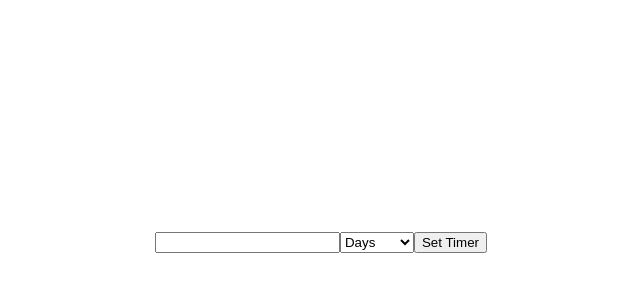
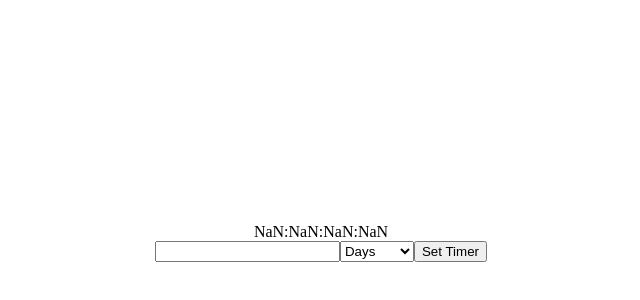
Before and after one commit to moboluwade/counter-app, a React (Create React App) app: page / in a window 1280 px wide. Shown: the part 166-466 px from the top of the page, without its empty margins (327-967 px from the left). Built offline with nearby package versions, Linux system fonts and the light colour scheme.

Commit message:
add show

```diff
--- a/src/App.js
+++ b/src/App.js
@@ -11,7 +11,8 @@ const App= ()=>{
   return (
         <div className="app">
           <ShowTimer
-            timer={timerInput}
+            // timer={timerInput}
+            timer={10}
             timerFormat={timerFormatInput}/>
 
           <SetTimer
--- a/src/Component/SetTimer.jsx
+++ b/src/Component/SetTimer.jsx
@@ -23,8 +23,9 @@ function SetTimer({setTimerFormatInput, setTimerInput}){
             <select onChange={(e)=>{setTimerFormat(e.target.value)}}
                 name="time-format"
                 id="time-format"
+                defaultValue='days'
                 value={timerFormat}>
-                <option value="days" selected>Days</option>
+                <option value="days">Days</option>
                 <option value="hours">Hours</option>
                 <option value="minutes">Minutes</option>
                 <option value="seconds">Seconds</option>
--- a/src/Component/ShowTimer.jsx
+++ b/src/Component/ShowTimer.jsx
@@ -1,25 +1,58 @@
-import React from "react";
+import { useState } from "react";
 import { useEffect } from "react";
 
-const ShowTimer= ()=>{
+const ShowTimer= ({timer, timerFormat})=>{
+    const [remainingDays, setRemainingDays] = useState('00')
+    const [remainingHours, setRemainingHours] = useState('00')
+    const [remainingMinutes, setRemainingMinutes] = useState('00')
+    const [remainingSeconds, setRemainingSeconds] = useState('00')
+    let timeInSeconds
+
+    switch(timerFormat){
+        case 'days':
+            timeInSeconds = parseInt(timer)*24*60*60
+            break;
+        case 'hours':
+            timeInSeconds = parseInt(timer)*60*60
+            break;
+        case 'minutes':
+            timeInSeconds = parseInt(timer)*60
+            break;
+        case 'seconds':
+            timeInSeconds = parseInt(timer)
+            break;
+        default:
+            console.log(timeInSeconds)
+    }
 
     useEffect(()=>{
-        //to convert days to seconds 1 day is 1*24*60*60
-        //run timer format through a c0nditional(if)
-        //based on conditional query, convert time-input given to it's appropriate value in seconds
-        //get the values for days, hours, minutes and seconds
-        //return values as a timer
+        const timerInterval = setInterval(() => {
+            // if(isNaN(timeInSeconds)){
+            //     timeInSeconds = "00";
+            // }
+            setRemainingDays(Math.floor(timeInSeconds/(24*60*60)))
+            setRemainingHours(Math.floor((timeInSeconds%(24*60*60))/(60*60)))
+            setRemainingMinutes(Math.floor((timeInSeconds%(60*60))/(60)))
+            setRemainingSeconds(Math.floor(timeInSeconds%60))
+            // updateTime();
+            if(timeInSeconds!== 0){
+                timeInSeconds--;
+                //stops countdown
+            }
 
-    })
-    // based on a time given - timer
-    // accept timer input in days
-    // convert time in days to denominations
-    // store time
-    // display remaining time
+
+        }, 1000);
+        return () => clearInterval(timerInterval)
+    },[timeInSeconds])
+
 
     return(
-        <div className='show-timer'></div>
-        // <div>{days}:{hours}:{minutes}:{seconds}</div>
+        <div className='show-timer'>
+            {/* {isNaN(timeInSeconds) || 0 ?
+            <div>00:00:00</div> :  */}
+            <div>{remainingDays}:{remainingHours}:{remainingMinutes}:{remainingSeconds}</div>
+            {/* } */}
+        </div>
     )
 }
 
```
